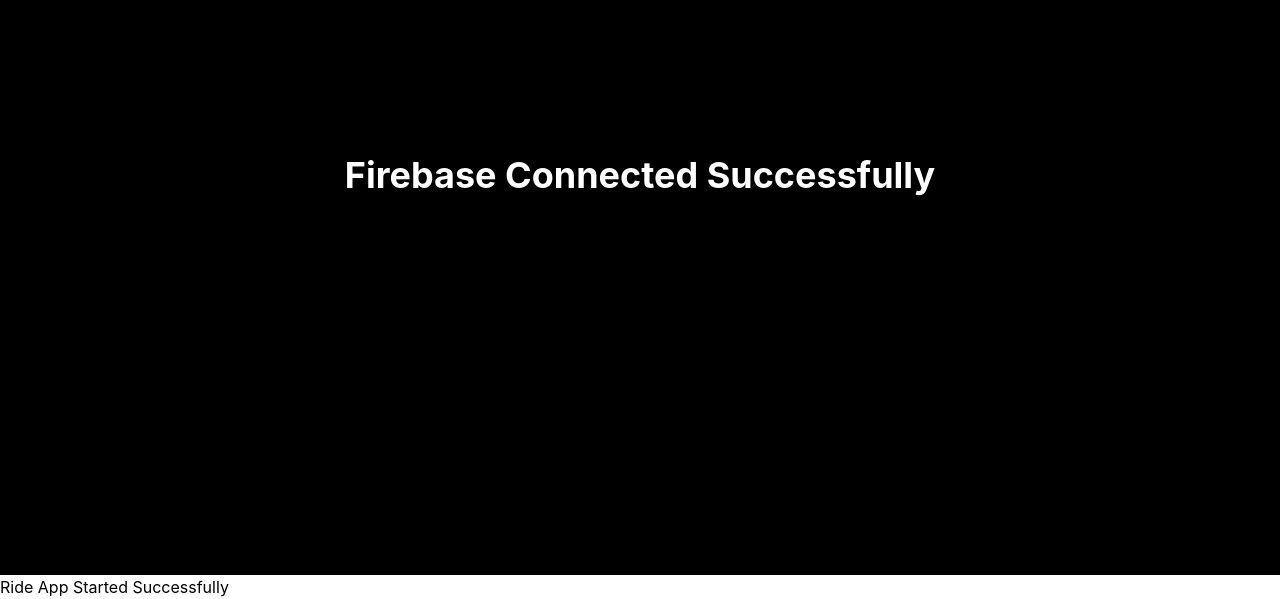
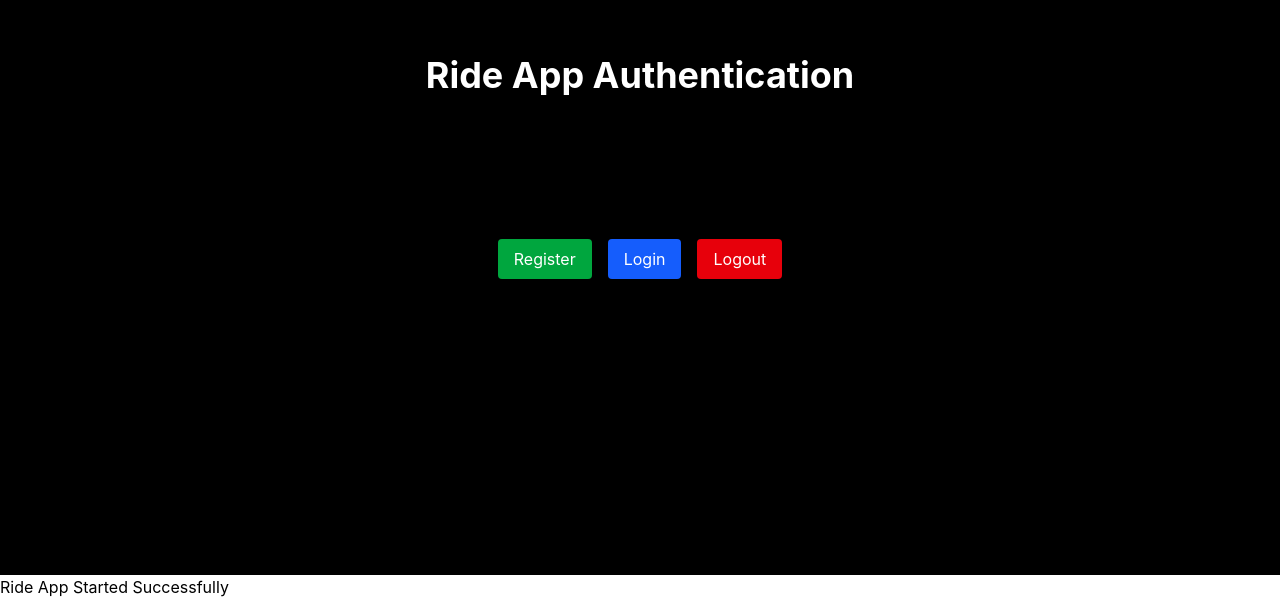
Before and after one commit to Inariuso/D2D, a React (Vite) app: page / in a window 1280 px wide. Shown: the part 225-824 px from the top of the page. Built offline with nearby package versions, Linux system fonts and the light colour scheme.

Commit message:
Firebase authentication system completed

```diff
--- a/src/App.jsx
+++ b/src/App.jsx
@@ -1,13 +1,89 @@
-import app from "./firebase/config"
+import { useState } from "react"
+import {
+  registerUser,
+  loginUser,
+  logoutUser,
+} from "./services/auth"
 
 export default function App() {
-  console.log(app)
+  const [email, setEmail] = useState("")
+  const [password, setPassword] = useState("")
+  const [message, setMessage] = useState("")
+
+  const handleRegister = async () => {
+    try {
+      await registerUser(email, password)
+      setMessage("Registration successful")
+    } catch (error) {
+      setMessage(error.message)
+    }
+  }
+
+  const handleLogin = async () => {
+    try {
+      await loginUser(email, password)
+      setMessage("Login successful")
+    } catch (error) {
+      setMessage(error.message)
+    }
+  }
+
+  const handleLogout = async () => {
+    try {
+      await logoutUser()
+      setMessage("Logout successful")
+    } catch (error) {
+      setMessage(error.message)
+    }
+  }
 
   return (
-    <div className="min-h-screen bg-black text-white flex items-center justify-center">
+    <div className="min-h-screen bg-black text-white flex flex-col items-center justify-center gap-4 p-6">
+
       <h1 className="text-4xl font-bold">
-        Firebase Connected Successfully
+        Ride App Authentication
       </h1>
+
+      <input
+        type="email"
+        placeholder="Email"
+        className="p-3 rounded text-black w-80"
+        value={email}
+        onChange={(e) => setEmail(e.target.value)}
+      />
+
+      <input
+        type="password"
+        placeholder="Password"
+        className="p-3 rounded text-black w-80"
+        value={password}
+        onChange={(e) => setPassword(e.target.value)}
+      />
+
+      <div className="flex gap-4">
+        <button
+          onClick={handleRegister}
+          className="bg-green-600 px-4 py-2 rounded"
+        >
+          Register
+        </button>
+
+        <button
+          onClick={handleLogin}
+          className="bg-blue-600 px-4 py-2 rounded"
+        >
+          Login
+        </button>
+
+        <button
+          onClick={handleLogout}
+          className="bg-red-600 px-4 py-2 rounded"
+        >
+          Logout
+        </button>
+      </div>
+
+      <p>{message}</p>
     </div>
   )
 }
--- a/src/firebase/config.js
+++ b/src/firebase/config.js
@@ -6,7 +6,8 @@
     projectId: "ride-app-bf612",
     storageBucket: "ride-app-bf612.firebasestorage.app",
     messagingSenderId: "640742450642",
-    appId: "1:640742450642:web:7459b7ecda9607ea22940b"
+    appId: "1:640742450642:web:7459b7ecda9607ea22940b",
+    measurementId: "G-B815KDHJXV"
 }
 
 const app = initializeApp(firebaseConfig)
--- /dev/null
+++ b/src/services/auth.js
@@ -0,0 +1,24 @@
+import app from "../firebase/config"
+
+import {
+  getAuth,
+  createUserWithEmailAndPassword,
+  signInWithEmailAndPassword,
+  signOut,
+} from "firebase/auth"
+
+const auth = getAuth(app)
+
+export const registerUser = (email, password) => {
+  return createUserWithEmailAndPassword(auth, email, password)
+}
+
+export const loginUser = (email, password) => {
+  return signInWithEmailAndPassword(auth, email, password)
+}
+
+export const logoutUser = () => {
+  return signOut(auth)
+}
+
+export default auth
```
